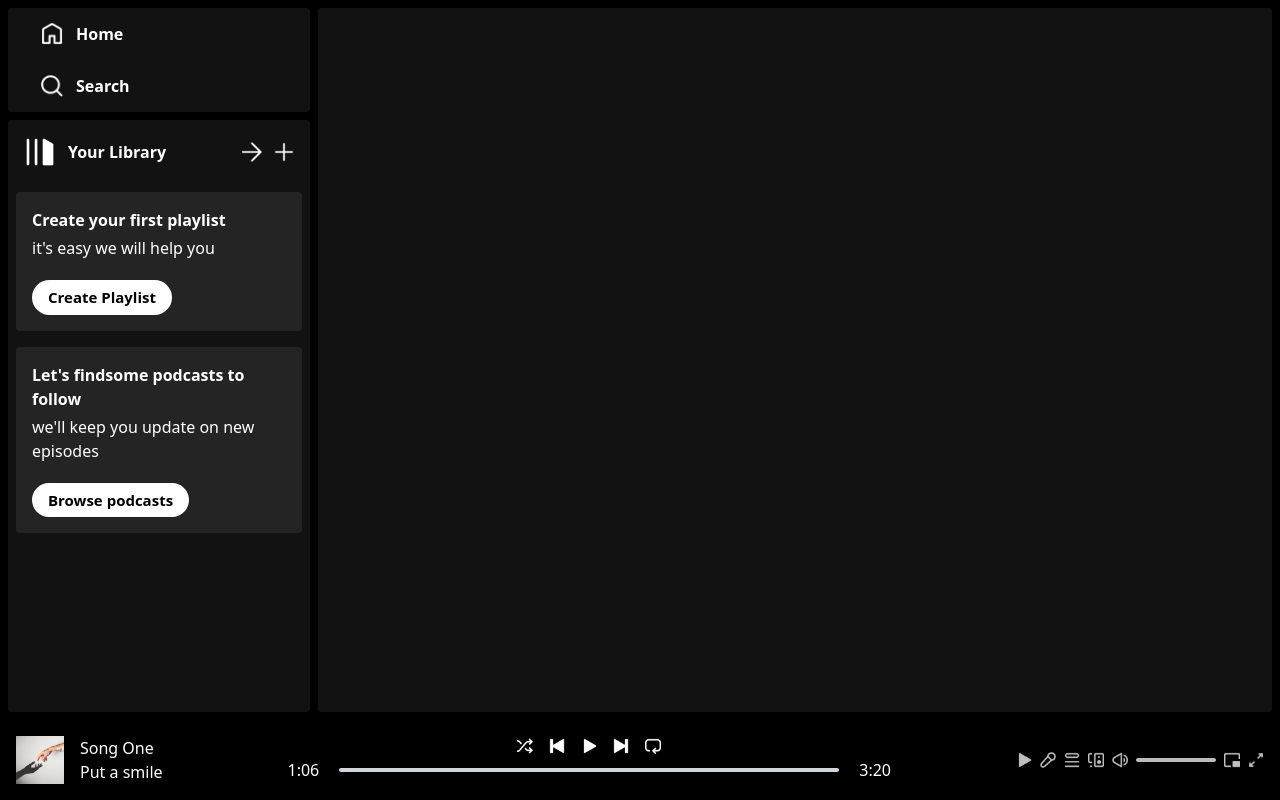
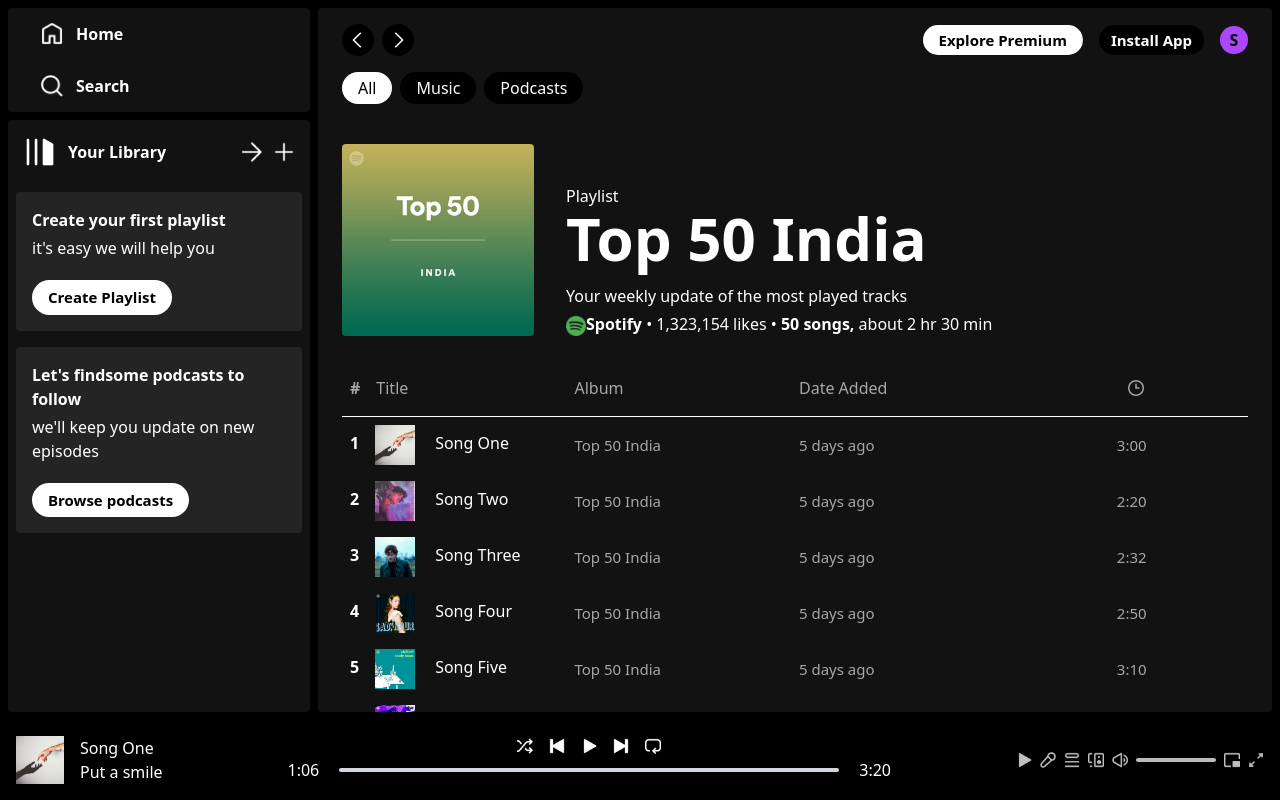
Before and after one commit to Siddharth-AI/spotify, a React (Vite) app: page /album/1 in a window 1280 px wide. Built offline with nearby package versions, Linux system fonts and the light colour scheme.

Commit message:
create music album page

```diff
--- a/package.json
+++ b/package.json
@@ -28,6 +28,7 @@
     "eslint-plugin-react": "^7.37.2",
     "eslint-plugin-react-hooks": "^5.0.0",
     "eslint-plugin-react-refresh": "^0.4.16",
+    "gh-pages": "^6.3.0",
     "globals": "^15.14.0",
     "vite": "^6.0.5"
   }
--- a/src/component/AlbumItem.jsx
+++ b/src/component/AlbumItem.jsx
@@ -1,6 +1,11 @@
+import { useNavigate } from "react-router-dom";
+
 export const AlbumItem = ({ image, name, desc, id }) => {
+  const navigate = useNavigate();
   return (
-    <div className="min-w-[180px] p-2 px-3 rounded cursor-pointer hover:bg-[#ffffff26]">
+    <div
+      onClick={() => navigate(`/album/${id}`)}
+      className="min-w-[180px] p-2 px-3 rounded cursor-pointer hover:bg-[#ffffff26]">
       <img className="rounded" src={image} alt="" />
       <p className="font-bold mt-2 mb-1">{name}</p>
       <p className="text-slate-200 text-sm">{desc}</p>
--- a/src/component/Display.jsx
+++ b/src/component/Display.jsx
@@ -1,11 +1,13 @@
 import { Routes, Route } from "react-router-dom";
 import { DisplayHome } from "./DisplayHome";
+import { DisplayAlbum } from "./DisplayAlbum";
 
 export const Display = () => {
   return (
     <div className="w-[100%] m-2 px-6 pt-4 rounded bg-[#121212] text-white overflow-auto lg:w-[75%] lg:ml-0">
       <Routes>
         <Route path="/spotify" element={<DisplayHome />} />
+        <Route path="/album/:id" element={<DisplayAlbum />} />
       </Routes>
     </div>
   );
--- /dev/null
+++ b/src/component/DisplayAlbum.jsx
@@ -0,0 +1,54 @@
+import { useParams } from "react-router-dom";
+import { Navbar } from "./Navbar";
+import { albumsData, assets, songsData } from "../assets/assets";
+
+export const DisplayAlbum = () => {
+  const { id } = useParams();
+  const { desc, name, image } = albumsData[id];
+  //  id: 1, name: "Top 50 India", image: "/spotify/src/assets/img9.jpg", desc: "Your weekly update of the most played tracks", bgColor: "#22543d"
+  return (
+    <>
+      <Navbar />
+      <div className="mt-10 flex gap-8 flex-col md:flex-row md:items-end">
+        <img className="w-48 rounded" src={image} alt="" />
+        <div className="flex flex-col">
+          <p>Playlist</p>
+          <h2 className="text-5xl font-bold mb-4 md:text-6xl">{name}</h2>
+          <h4>{desc}</h4>
+          <p className="mt-1">
+            <img
+              className="inline-block w-5"
+              src={assets.spotify_logo}
+              alt=""
+            />
+            <b>Spotify </b>• 1,323,154 likes • <b>50 songs, </b>
+            about 2 hr 30 min
+          </p>
+        </div>
+      </div>
+      <div className="grid grid-cols-3 md:grid-cols-4 mt-10 mb-4 pl-2 text-[#a7a7a7]">
+        <p>
+          <b className="mr-4">#</b>Title
+        </p>
+        <p>Album</p>
+        <p className="hidden md:block">Date Added</p>
+        <img className="m-auto w-4" src={assets.clock_icon} alt="" />
+      </div>
+      <hr />
+      {songsData.map((item, index) => (
+        <div
+          key={index}
+          className="grid grid-cols-3 md:grid-cols-4 gap-2 p-2 items-center text-[#a7a7a7] hover:bg-[#ffffff2b] cursor-pointer">
+          <p className="text-white">
+            <b className="mr-4 tex-[#a7a7a7]">{index + 1}</b>
+            <img className="inline w-10 mr-5" src={item.image} alt="" />
+            {item.name}
+          </p>
+          <p className="text-[15px]">{name}</p>
+          <p className="text-[15px] hidden md:block">5 days ago</p>
+          <p className="text-[15px] text-center">{item.duration}</p>
+        </div>
+      ))}
+    </>
+  );
+};
```
Also changed, not shown: 1 other file (tests, documents, lock files or other folders).
